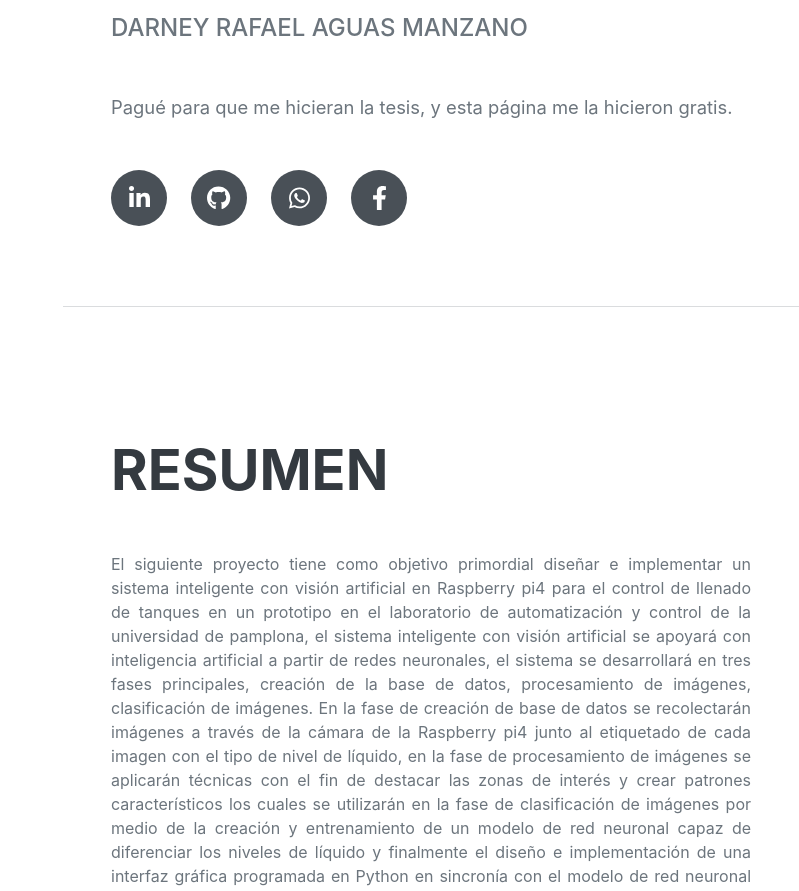
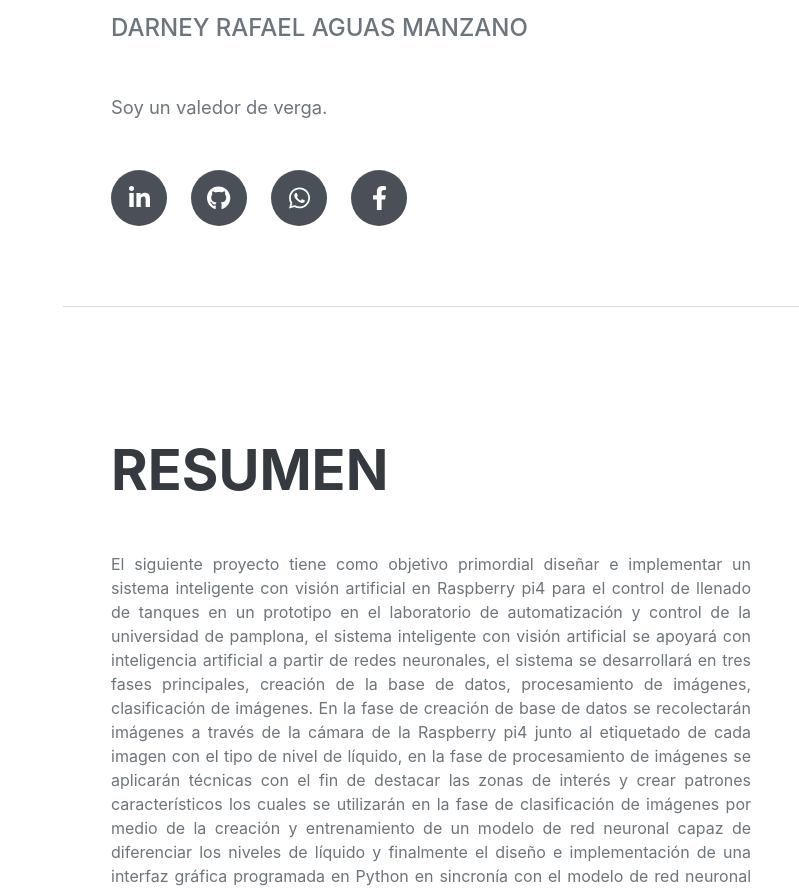
Before and after one commit to leinerdev/tesis-darney, an Angular app: page / in a window 1280 px wide. Shown: the part 934-1825 px from the top of the page, without its empty margins (481-1280 px from the left). Built offline with nearby package versions, Linux system fonts and the light colour scheme; a web font is replaced by a local one.

Commit message:
Update app.component.html

```diff
--- a/src/app/app.component.html
+++ b/src/app/app.component.html
@@ -52,7 +52,7 @@
         </h1>
         <div class="subheading mb-5">Darney Rafael Aguas Manzano</div>
         <p class="lead mb-5">
-          Pagué para que me hicieran la tesis, y esta página me la hicieron gratis.
+          Soy un valedor de verga.
         </p>
         <div class="social-icons">
           <a class="social-icon" href="https://www.linkedin.com/in/darney-aguas-048163228/" target="_blank"
```
